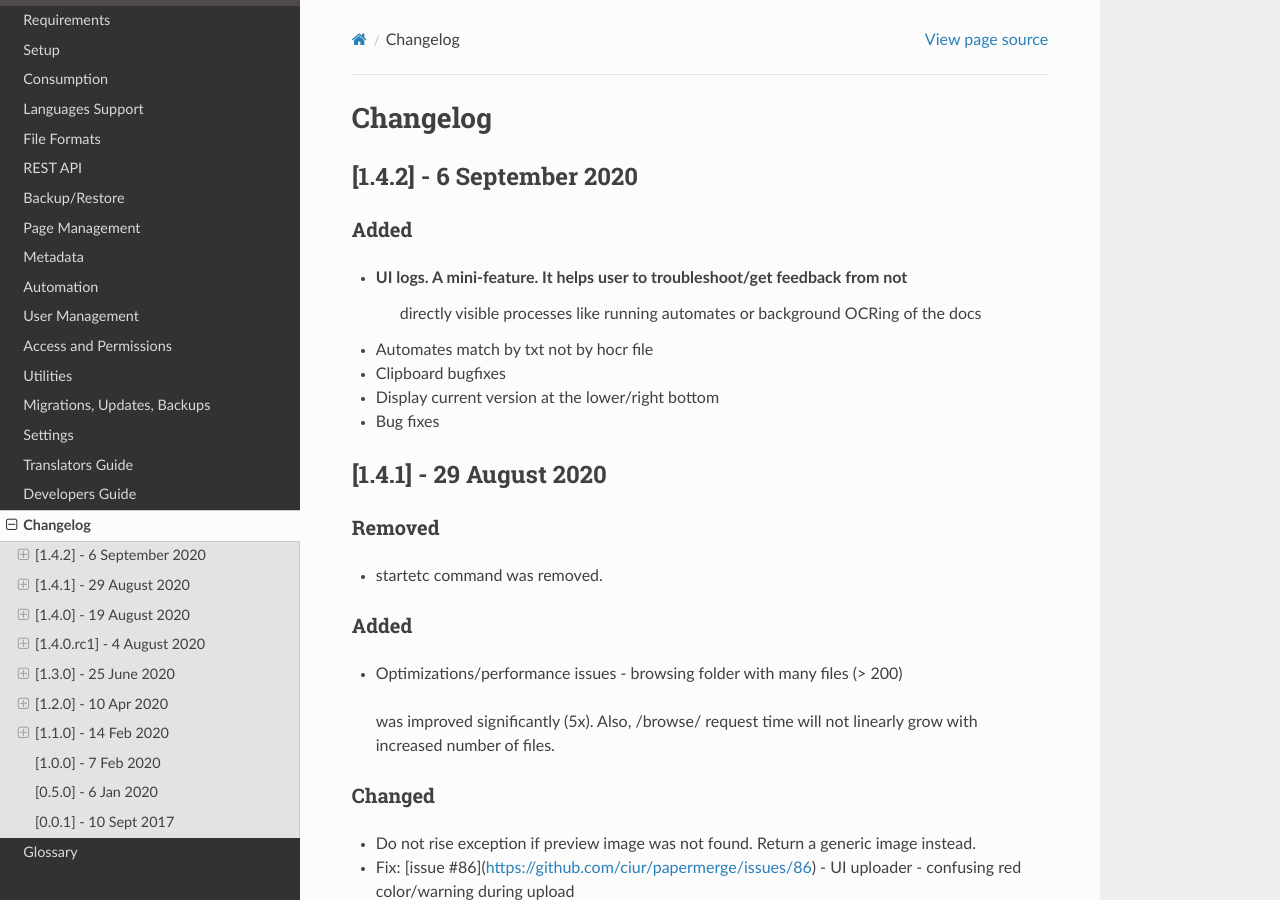
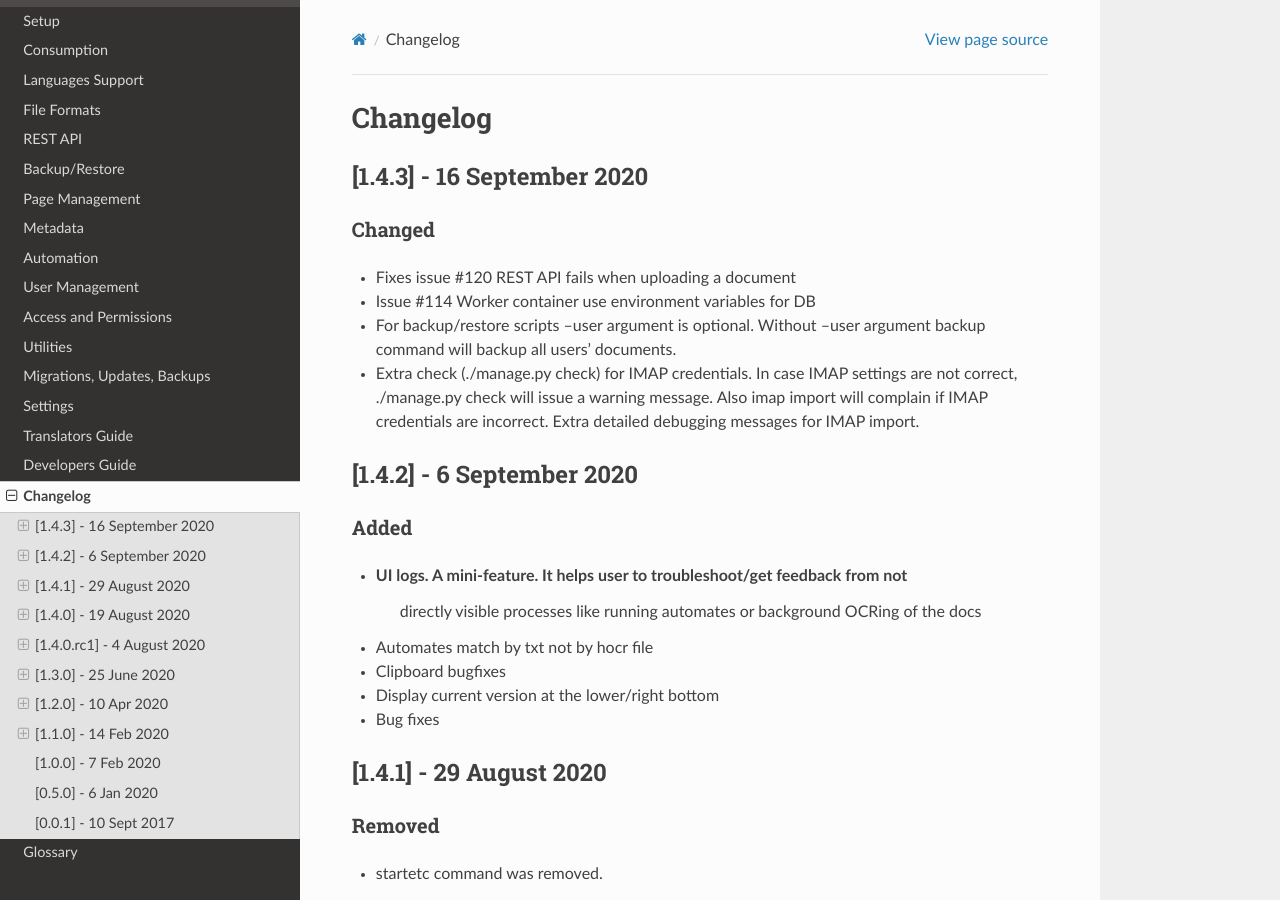
Before and after one commit to ciur/papermerge, a Sphinx documentation site: the page built from docs/source/changelog.rst, in a window 1280 px wide and 900 px high. Built offline with Sphinx 7.4.7 and the Read the Docs theme 2.0.0, drawn with Linux system fonts in a browser that asks for light colours.

Commit message:
changelog updated

```diff
--- a/docs/source/changelog.rst
+++ b/docs/source/changelog.rst
@@ -1,5 +1,16 @@
 Changelog
 ==========
+
+[1.4.3] - 16 September 2020
+#############################
+
+Changed
+~~~~~~~~~
+
+- Fixes issue #120 REST API fails when uploading a document
+- Issue #114 Worker container use environment variables for DB
+- For backup/restore scripts --user argument is optional. Without --user argument backup command will backup all users' documents.
+- Extra check (./manage.py check) for IMAP credentials. In case IMAP settings are not correct, ./manage.py check will issue a warning message. Also imap import will complain if IMAP credentials are incorrect. Extra detailed debugging messages for IMAP import.
 
 
 [1.4.2] - 6 September 2020
```
Also changed, not shown: changelog.md (+10 -0 lines).
